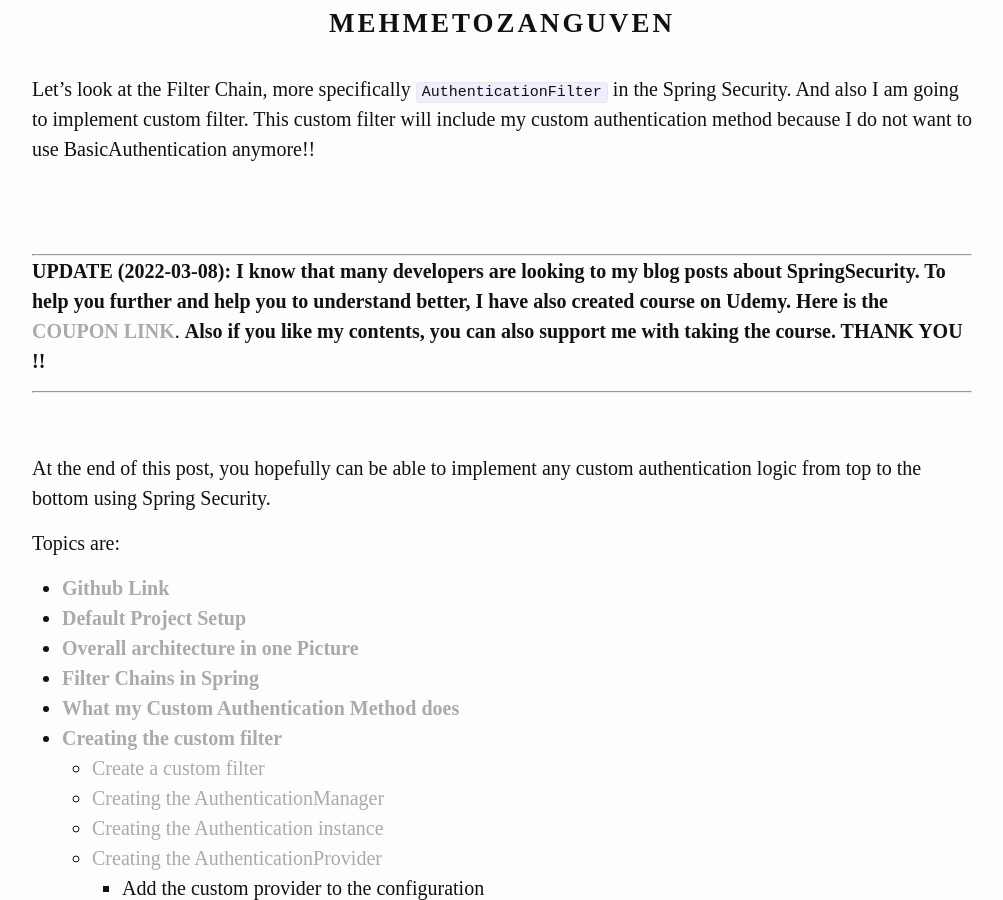
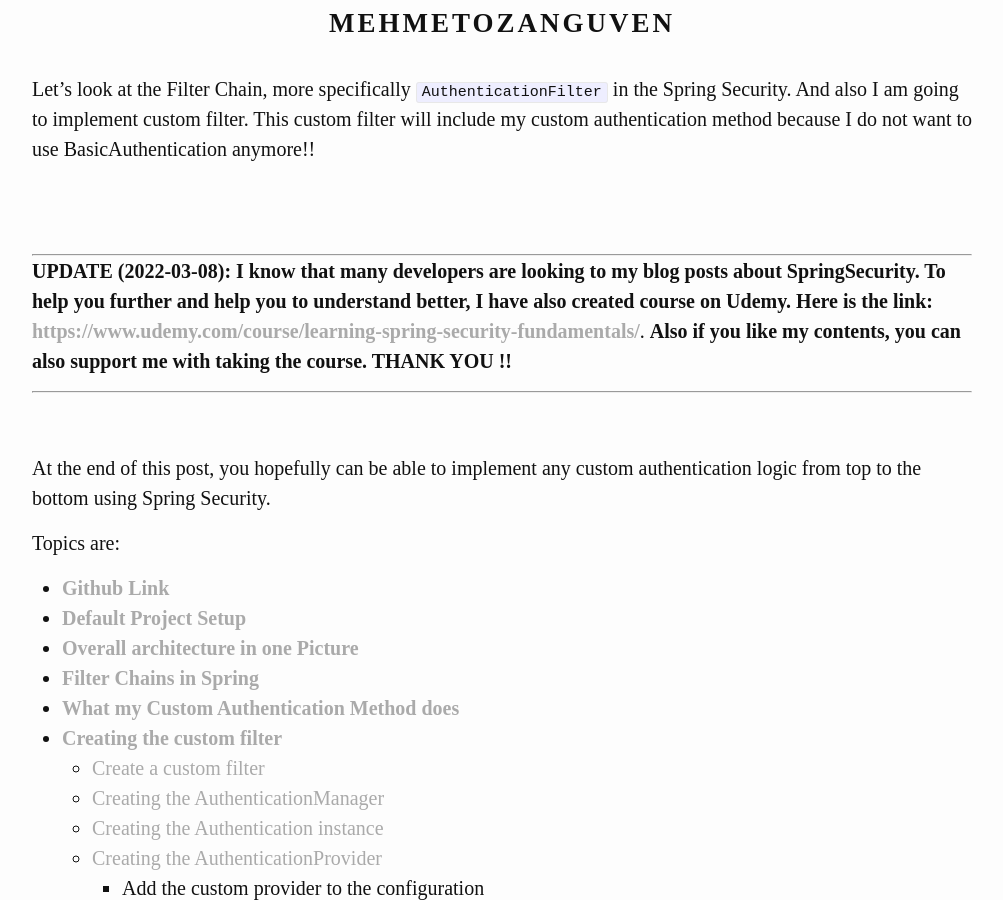
Before and after one commit to mehmetozanguven/mehmetozanguven.github.io, a Jekyll site: the page built from _posts/spring_framework/2020-12-30-spring-security-5-custom-filter.md, in a window 1280 px wide and 900 px high, scrolled down 572 px. Shown: the whole window, without its empty margins (138-1141 px from the left). Built offline with Jekyll 4.4.1, drawn with Linux system fonts in a browser that asks for light colours; nearby versions of some CDN libraries; some web fonts are replaced.

Commit message:
update udemy link

```diff
--- a/_posts/spring_framework/2020-12-30-spring-security-5-custom-filter.md
+++ b/_posts/spring_framework/2020-12-30-spring-security-5-custom-filter.md
@@ -13,7 +13,7 @@
 
 ----
 
-**UPDATE (2022-03-08): I know that many developers are looking to my blog posts about SpringSecurity. To help you further and help you to understand better, I have also created course on Udemy. Here is the** **[COUPON LINK](https://www.udemy.com/course/learning-spring-security-fundamenta1ls/?referralCode=04AD7C0E89610E136C69)**. **Also if you like my contents, you can also support me with taking the course. THANK YOU !!**
+**UPDATE (2022-03-08): I know that many developers are looking to my blog posts about SpringSecurity. To help you further and help you to understand better, I have also created course on Udemy. Here is the link:** **[https://www.udemy.com/course/learning-spring-security-fundamentals/](https://www.udemy.com/course/learning-spring-security-fundamenta1ls/?referralCode=04AD7C0E89610E136C69)**. **Also if you like my contents, you can also support me with taking the course. THANK YOU !!**
 
 ---
 <br />
```
